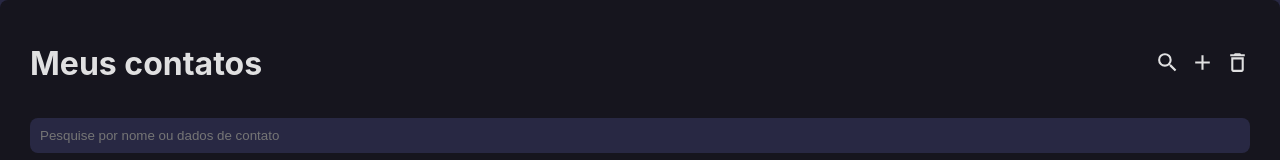
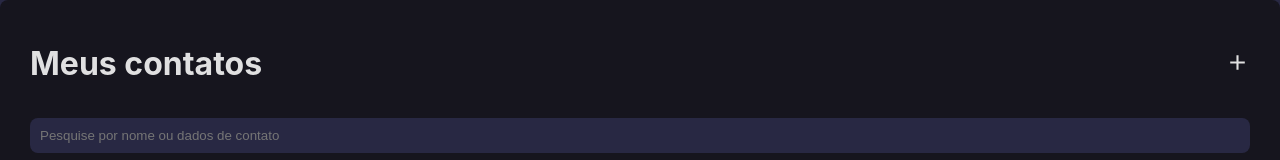
Before and after one commit to heiderick13/contatos-react, a React (Vite) app: page / in a window 1280 px wide. Shown: the top 160 px of the page. Built offline with nearby package versions, Linux system fonts and the light colour scheme.

Commit message:
hide trash/search icons

```diff
--- a/src/App.jsx
+++ b/src/App.jsx
@@ -15,9 +15,9 @@ function App() {
             <h1>Meus contatos</h1>
           </div>
           <div className="head-icons flex">
-            <MdOutlineSearch style={{ cursor: "pointer" }} />
+            {/* <MdOutlineSearch style={{ cursor: "pointer" }} /> */}
             <MdAdd style={{ cursor: "pointer" }} />
-            <MdDeleteOutline style={{ cursor: "pointer" }} />
+            {/* <MdDeleteOutline style={{ cursor: "pointer" }} /> */}
           </div>
         </div>
         <form>
```
